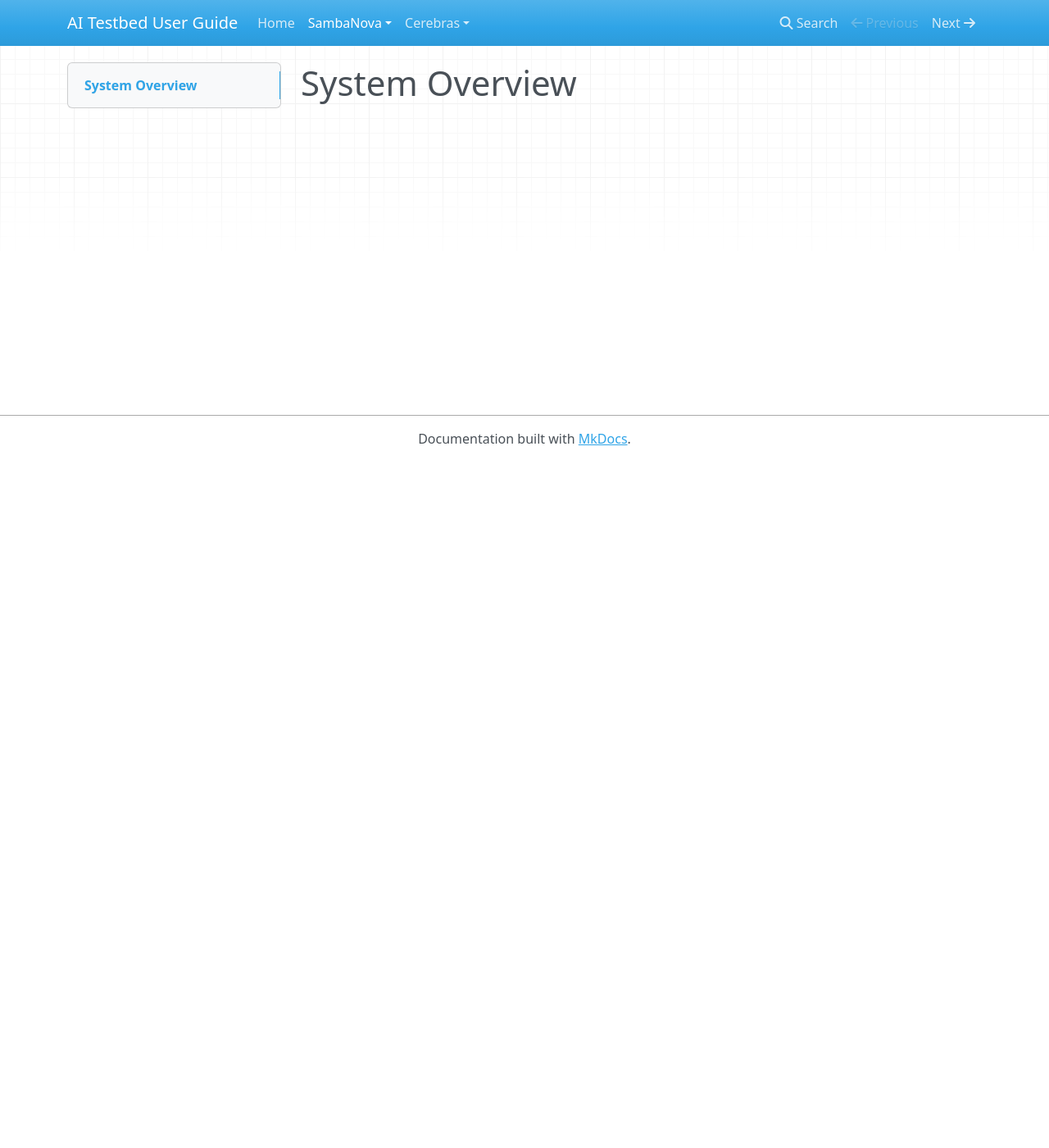
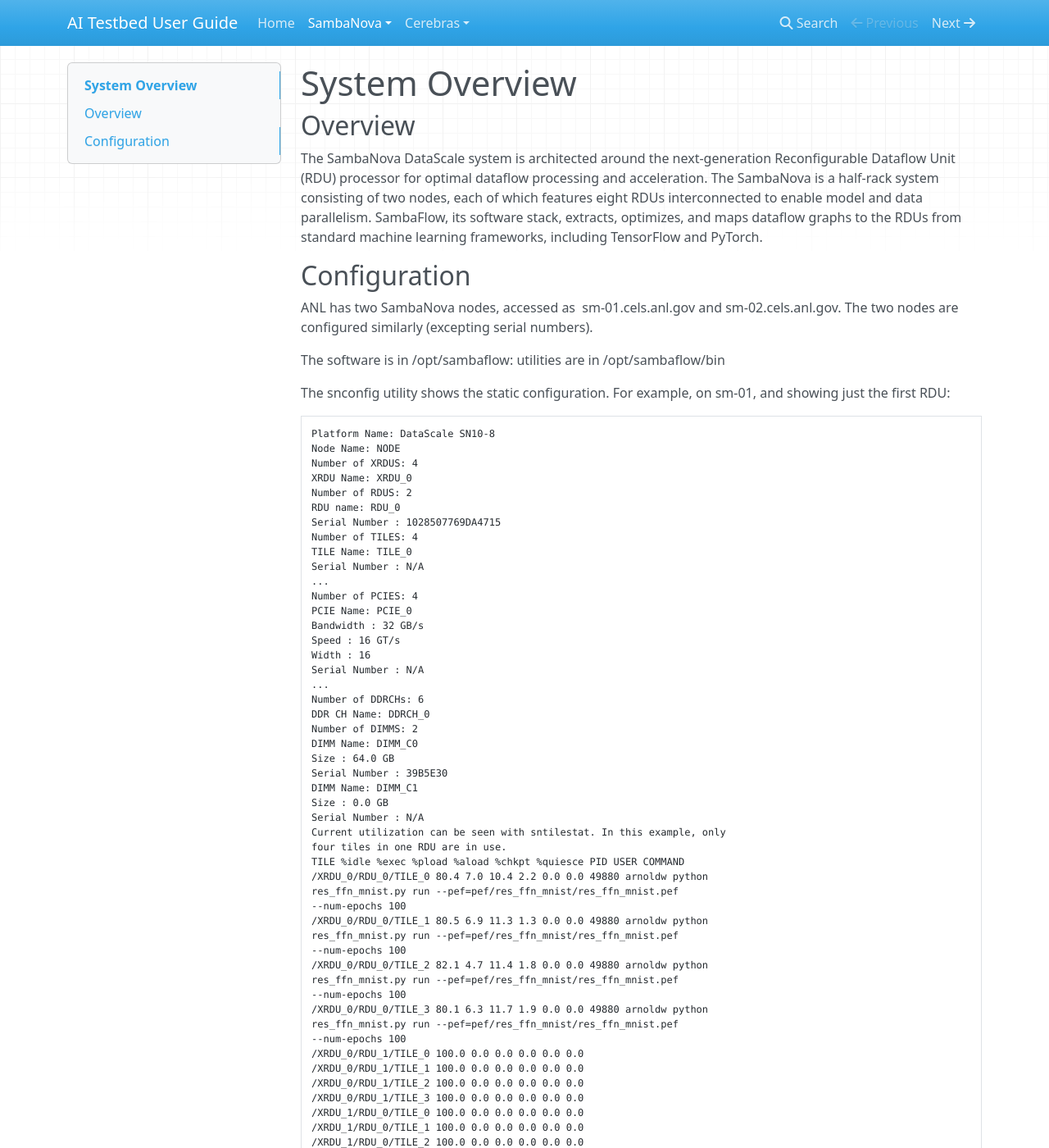
Before and after one commit to argonne-lcf/ai-testbed-userdocs, an MkDocs documentation site: the page built from docs/sambanova/System-Overview.md, in a window 1280 px wide and 1400 px high. Shown: the whole window at 82% size. Built offline with MkDocs 1.6.1, drawn with Linux system fonts in a browser that asks for light colours; nearby versions of some CDN libraries; some of the changed text lies outside the part shown.

Commit message:
SN added to overview and working misc.

````diff
--- a/docs/sambanova/System-Overview.md
+++ b/docs/sambanova/System-Overview.md
@@ -1 +1,89 @@
 # System Overview
+
+## Overview
+
+The SambaNova DataScale system is architected around the next-generation Reconfigurable Dataflow Unit (RDU) processor for optimal dataflow processing and acceleration. The SambaNova is a half-rack system consisting of two nodes, each of which features eight RDUs interconnected to enable model and data parallelism. SambaFlow, its software stack, extracts, optimizes, and maps dataflow graphs to the RDUs from standard machine learning frameworks, including TensorFlow and PyTorch.
+
+## Configuration
+
+ANL has two SambaNova nodes, accessed as  sm-01.cels.anl.gov and
+sm-02.cels.anl.gov. The two nodes are configured similarly (excepting
+serial numbers).
+
+The software is in /opt/sambaflow: utilities are in /opt/sambaflow/bin
+
+The snconfig utility shows the static configuration. For example, on
+sm-01, and showing just the first RDU:
+
+```text
+Platform Name: DataScale SN10-8
+Node Name: NODE
+Number of XRDUS: 4
+XRDU Name: XRDU_0
+Number of RDUS: 2
+RDU name: RDU_0
+Serial Number : 1028507769DA4715
+Number of TILES: 4
+TILE Name: TILE_0
+Serial Number : N/A
+...
+Number of PCIES: 4
+PCIE Name: PCIE_0
+Bandwidth : 32 GB/s
+Speed : 16 GT/s
+Width : 16
+Serial Number : N/A
+...
+Number of DDRCHs: 6
+DDR CH Name: DDRCH_0
+Number of DIMMS: 2
+DIMM Name: DIMM_C0
+Size : 64.0 GB
+Serial Number : 39B5E30
+DIMM Name: DIMM_C1
+Size : 0.0 GB
+Serial Number : N/A
+Current utilization can be seen with sntilestat. In this example, only
+four tiles in one RDU are in use.
+TILE %idle %exec %pload %aload %chkpt %quiesce PID USER COMMAND
+/XRDU_0/RDU_0/TILE_0 80.4 7.0 10.4 2.2 0.0 0.0 49880 arnoldw python
+res_ffn_mnist.py run --pef=pef/res_ffn_mnist/res_ffn_mnist.pef
+--num-epochs 100
+/XRDU_0/RDU_0/TILE_1 80.5 6.9 11.3 1.3 0.0 0.0 49880 arnoldw python
+res_ffn_mnist.py run --pef=pef/res_ffn_mnist/res_ffn_mnist.pef
+--num-epochs 100
+/XRDU_0/RDU_0/TILE_2 82.1 4.7 11.4 1.8 0.0 0.0 49880 arnoldw python
+res_ffn_mnist.py run --pef=pef/res_ffn_mnist/res_ffn_mnist.pef
+--num-epochs 100
+/XRDU_0/RDU_0/TILE_3 80.1 6.3 11.7 1.9 0.0 0.0 49880 arnoldw python
+res_ffn_mnist.py run --pef=pef/res_ffn_mnist/res_ffn_mnist.pef
+--num-epochs 100
+/XRDU_0/RDU_1/TILE_0 100.0 0.0 0.0 0.0 0.0 0.0
+/XRDU_0/RDU_1/TILE_1 100.0 0.0 0.0 0.0 0.0 0.0
+/XRDU_0/RDU_1/TILE_2 100.0 0.0 0.0 0.0 0.0 0.0
+/XRDU_0/RDU_1/TILE_3 100.0 0.0 0.0 0.0 0.0 0.0
+/XRDU_1/RDU_0/TILE_0 100.0 0.0 0.0 0.0 0.0 0.0
+/XRDU_1/RDU_0/TILE_1 100.0 0.0 0.0 0.0 0.0 0.0
+/XRDU_1/RDU_0/TILE_2 100.0 0.0 0.0 0.0 0.0 0.0
+/XRDU_1/RDU_0/TILE_3 100.0 0.0 0.0 0.0 0.0 0.0
+/XRDU_1/RDU_1/TILE_0 100.0 0.0 0.0 0.0 0.0 0.0
+/XRDU_1/RDU_1/TILE_1 100.0 0.0 0.0 0.0 0.0 0.0
+/XRDU_1/RDU_1/TILE_2 100.0 0.0 0.0 0.0 0.0 0.0
+/XRDU_1/RDU_1/TILE_3 100.0 0.0 0.0 0.0 0.0 0.0
+/XRDU_2/RDU_0/TILE_0 100.0 0.0 0.0 0.0 0.0 0.0
+/XRDU_2/RDU_0/TILE_1 100.0 0.0 0.0 0.0 0.0 0.0
+/XRDU_2/RDU_0/TILE_2 100.0 0.0 0.0 0.0 0.0 0.0
+/XRDU_2/RDU_0/TILE_3 100.0 0.0 0.0 0.0 0.0 0.0
+/XRDU_2/RDU_1/TILE_0 100.0 0.0 0.0 0.0 0.0 0.0
+/XRDU_2/RDU_1/TILE_1 100.0 0.0 0.0 0.0 0.0 0.0
+/XRDU_2/RDU_1/TILE_2 100.0 0.0 0.0 0.0 0.0 0.0
+/XRDU_2/RDU_1/TILE_3 100.0 0.0 0.0 0.0 0.0 0.0
+/XRDU_3/RDU_0/TILE_0 100.0 0.0 0.0 0.0 0.0 0.0
+/XRDU_3/RDU_0/TILE_1 100.0 0.0 0.0 0.0 0.0 0.0
+/XRDU_3/RDU_0/TILE_2 100.0 0.0 0.0 0.0 0.0 0.0
+/XRDU_3/RDU_0/TILE_3 100.0 0.0 0.0 0.0 0.0 0.0
+/XRDU_3/RDU_1/TILE_0 100.0 0.0 0.0 0.0 0.0 0.0
+/XRDU_3/RDU_1/TILE_1 100.0 0.0 0.0 0.0 0.0 0.0
+/XRDU_3/RDU_1/TILE_2 100.0 0.0 0.0 0.0 0.0 0.0
+/XRDU_3/RDU_1/TILE_3 100.0 0.0 0.0 0.0 0.0 0.0
+```
--- a/mkdocs.yml
+++ b/mkdocs.yml
@@ -12,7 +12,7 @@
     - Best Practices and FAQs: sambanova/Best-Practices-and-FAQs.md
     - Tunneling and forwarding ports: sambanova/Tunneling-and-forwarding-ports.md
     - System and Storage Policies: sambanova/System-and-Storage-Policies.md
-    - SambaNova: sambanova/sambanova.md
+    - Miscellaneous: sambanova/Miscellaneous.md
     - Anatomy of SambaNova PyTorch Models: sambanova/Anatomy-of-SambaNova-PyTorch-Models.md
   - Cerebras:
     - Cerebras: cerebras/cerebras.md
````
Also changed, not shown: docs/sambanova/Miscellaneous.md (added, +113 -0 lines).
